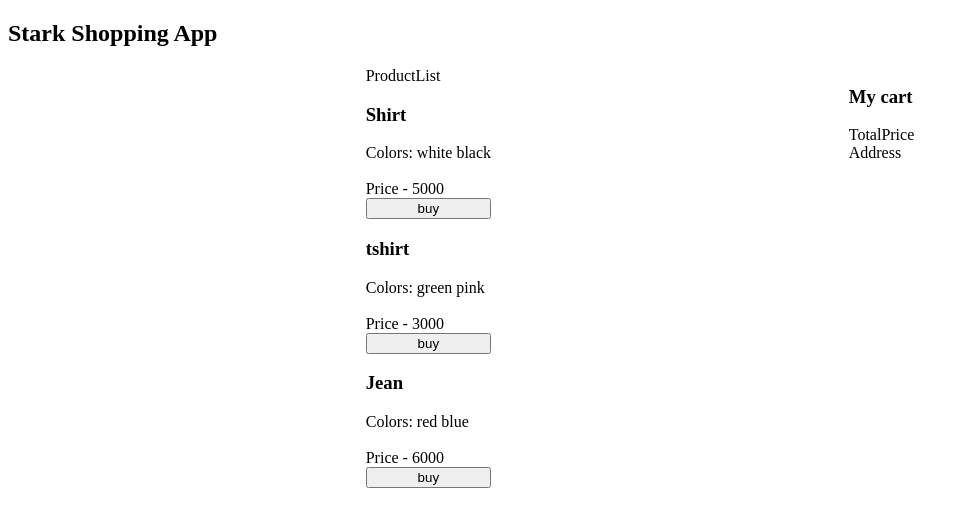
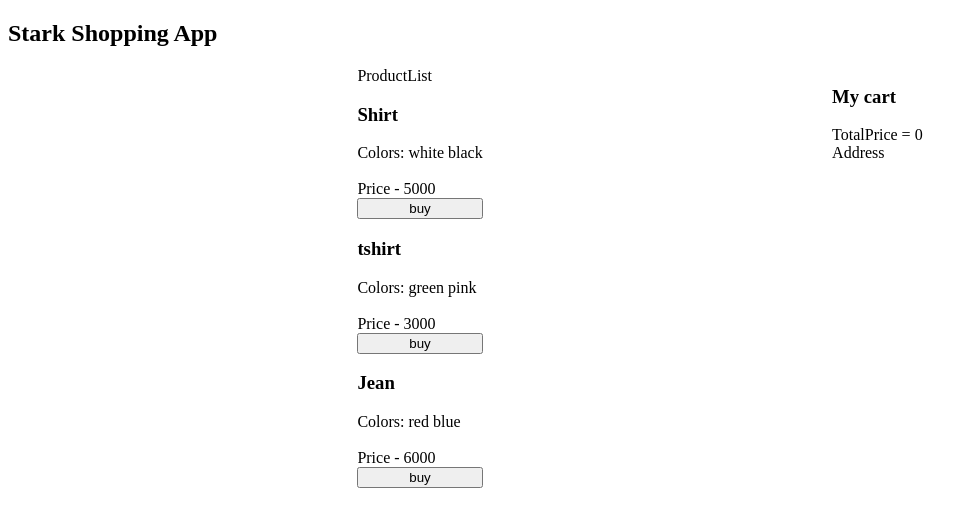
Before and after one commit to Abhinavav23/stark-react-basic, a React (Create React App) app: page / in a window 1280 px wide. Shown: the top 526 px of the page, without its empty margins (0-977 px from the left). Built offline with nearby package versions, Linux system fonts and the light colour scheme.

Commit message:
[5 Aug 2023] implement dynamic context

```diff
--- a/src/V4/App.jsx
+++ b/src/V4/App.jsx
@@ -15,6 +15,7 @@ export const App = () => {
   const email = "abhinav@mail";
   const add = "India";
   const title = "Mobile";
+
 
   // let task = {title: 'test'};
 
--- a/src/V4/AppV2.jsx
+++ b/src/V4/AppV2.jsx
@@ -1,17 +1,29 @@
-import React from 'react'
-import { MyCart } from './components/contextApis/DynamicContext/Cart/MyCart';
-import { Product } from './components/contextApis/DynamicContext/Product/Product';
-import { ProductList } from './components/contextApis/DynamicContext/Product/ProductList';
+import React, { createContext, useState } from "react";
+import { MyCart } from "./components/contextApis/DynamicContext/Cart/MyCart";
+import { Product } from "./components/contextApis/DynamicContext/Product/Product";
+import { ProductList } from "./components/contextApis/DynamicContext/Product/ProductList";
+
+export const PriceContext = createContext();
+
+export const TotalPriceContext = createContext()
 
 export const AppV2 = () => {
+  // let total = 1200
+  // const sendPrice = (price) => {
+  //   console.log("price in APPV2", price);
+  //   total = price
+  //   console.log('total', total);
+  // };
+  const [total, sendPrice]  = useState(0);
   return (
     <>
-        <h2>Stark Shopping App</h2>
-        <main style={{display: 'flex', justifyContent: 'space-evenly'}}>
-            <ProductList/>
-            <MyCart/>
-        </main>
-
+      <h2>Stark Shopping App</h2>
+      <main style={{ display: "flex", justifyContent: "space-evenly" }}>
+        <PriceContext.Provider value={{sendPrice, total}}>
+          <ProductList />
+          <MyCart/>
+        </PriceContext.Provider>
+      </main>
     </>
-  )
-}
+  );
+};
--- a/src/V4/components/contextApis/DynamicContext/Cart/MyCart.jsx
+++ b/src/V4/components/contextApis/DynamicContext/Cart/MyCart.jsx
@@ -2,11 +2,11 @@ import React from 'react'
 import { TotalPrice } from './TotalPrice'
 import { Address } from './Address'
 
-export const MyCart = () => {
+export const MyCart = ({totalPrice}) => {
   return (
    <section style={{display: 'flex', flexDirection:'column'}}>
     <h3>My cart</h3>
-    <TotalPrice/>
+    <TotalPrice total={totalPrice}/>
     <Address/>
    </section>
   )
--- a/src/V4/components/contextApis/DynamicContext/Cart/TotalPrice.jsx
+++ b/src/V4/components/contextApis/DynamicContext/Cart/TotalPrice.jsx
@@ -1,7 +1,16 @@
-import React from 'react'
+import React, { useContext } from 'react'
+import { PriceContext } from '../../../../AppV2'
 
 export const TotalPrice = () => {
+  const {total}  = useContext(PriceContext);
   return (
-    <div>TotalPrice</div>
+    // <PriceContext.Consumer>
+    //   {
+    //     ({total}) => {
+    //       return <div>TotalPrice = {total}</div>
+    //     }
+    //   }
+    // </PriceContext.Consumer>
+    <div>TotalPrice = {total}</div>
   )
 }
--- a/src/V4/components/contextApis/DynamicContext/Product/Price.jsx
+++ b/src/V4/components/contextApis/DynamicContext/Product/Price.jsx
@@ -1,10 +1,12 @@
-import React from 'react'
+import React, { useContext } from 'react'
+import { PriceContext } from '../../../../AppV2'
 
 export const Price = ({val}) => {
+  const {sendPrice} = useContext(PriceContext);
   return (
     <>
         <div>Price - {val}</div>
-        <button>buy</button>
+        <button onClick={() => sendPrice(val)}>buy</button>
     </>
   )
 }
--- a/src/V4/components/contextApis/DynamicContext/Product/Product.jsx
+++ b/src/V4/components/contextApis/DynamicContext/Product/Product.jsx
@@ -3,6 +3,9 @@ import { Colors } from './Colors'
 import { Price } from './Price'
 
 export const Product = ({colors, price, title}) => {
+  // const sendPrice = (price) => {
+  //   console.log('price', price);
+  // }
   return (
     <section style={{display: 'flex', flexDirection:'column'}}>
       <h3 >{title}</h3>
```
